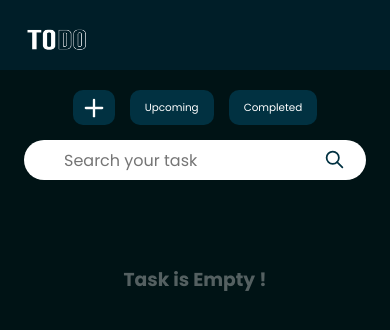
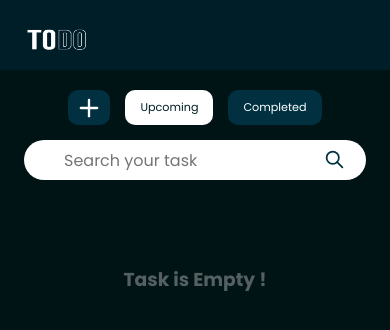
Before and after one commit to abhi5455/Todo-List, a React (Vite) app: page / in a window 390 px wide. Shown: the top 330 px of the page. Built offline with nearby package versions, Linux system fonts and the light colour scheme.

Commit message:
Initial Commit

```diff
--- a/src/App.css
+++ b/src/App.css
@@ -80,6 +80,11 @@ input:focus {
     transition: transform .1s;
 }
 
+button.selected {
+    background-color: white;
+    color: #001e28;
+}
+
 #showcase {
     position: absolute;
     display: flex;
--- a/src/App.jsx
+++ b/src/App.jsx
@@ -41,16 +41,19 @@ function App() {
             }
         }
 
-        upcomingRef.current.addEventListener('click', () => {
+        upcomingRef.current.addEventListener('click', (e) => {
+            e.target.classList.add("selected");
+            completedRef.current.classList.remove("selected");
             showUpcoming();
         });
 
-        completedRef.current.addEventListener('click', () => {
+        completedRef.current.addEventListener('click', (e) => {
+            e.target.classList.add("selected");
+            upcomingRef.current.classList.remove("selected");
             showCompleted();
-
         })
 
-        showUpcoming();
+        upcomingRef.current.click();
 
     }, []);
 
--- a/src/resize.css
+++ b/src/resize.css
@@ -81,7 +81,7 @@
         margin-top: -25px;
     }
     .top-subgroup button{
-        font-size: 65%;
+        font-size: 70%;
         height: 35px;
     }
     .blackBox form{
```
